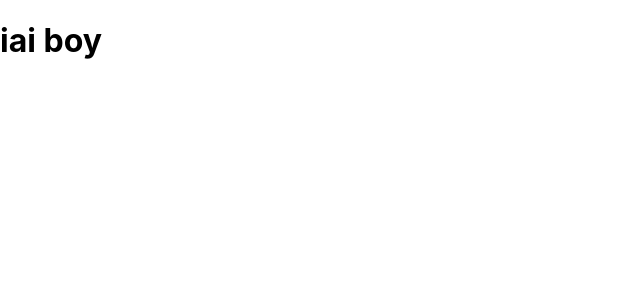
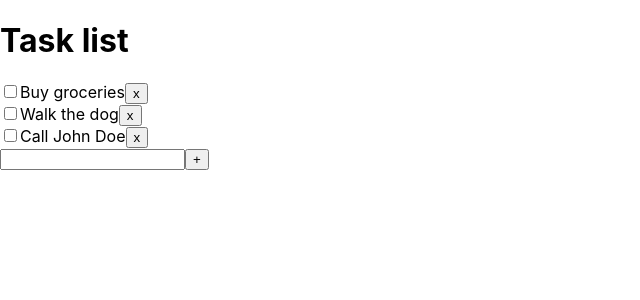
Before and after one commit to wdsrocha/random-react, a React (Create React App) app in the folder todo/: page / in a window 1280 px wide. Shown: the top 300 px of the page, without its empty margins (0-640 px from the left). Built offline with nearby package versions, Linux system fonts and the light colour scheme.

Commit message:
Create HTML skeleton

```diff
--- a/todo/src/App.tsx
+++ b/todo/src/App.tsx
@@ -2,7 +2,32 @@ import React from 'react';
 import './App.css';
 
 function App() {
-    return <h1>iai boy</h1>;
+    return (
+        <div className="todo">
+            <h1 className="title">Task list</h1>
+            <div className="taskList">
+                <div className="task">
+                    <input type="checkbox"/>
+                    <span className="description">Buy groceries</span>
+                    <button className="delete">x</button>
+                </div>
+                <div className="task">
+                    <input type="checkbox"/>
+                    <span className="description">Walk the dog</span>
+                    <button className="delete">x</button>
+                </div>
+                <div className="task">
+                    <input type="checkbox"/>
+                    <span className="description">Call John Doe</span>
+                    <button className="delete">x</button>
+                </div>
+            </div>
+            <div className="newTask">
+                <input type="text"/>
+                <button className="create">+</button>
+            </div>
+        </div>
+    )
 }
 
 export default App;
```
